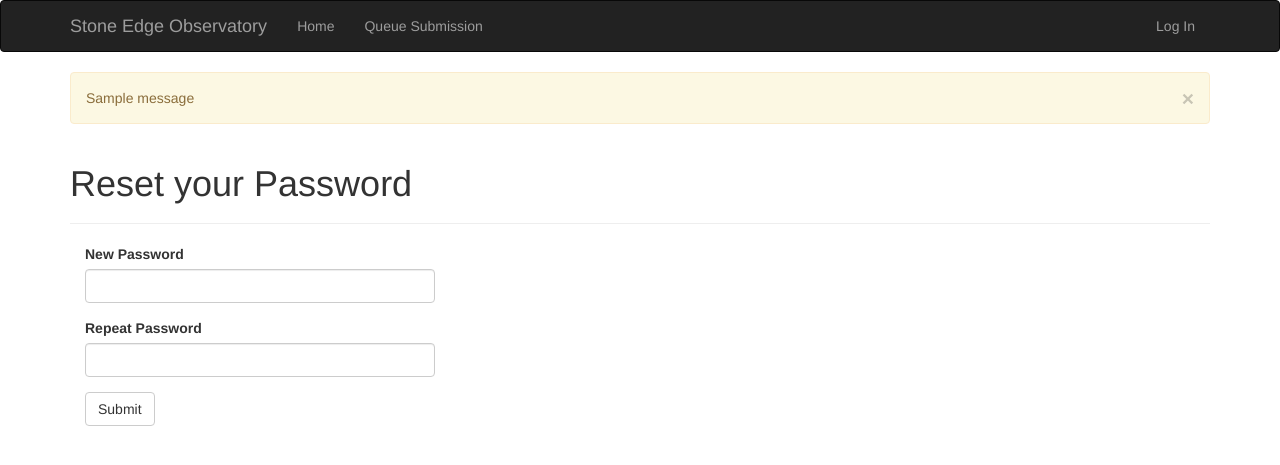
After one commit to yerkesobservatory/atlas, a Flask app: page /auth/reset/1 in a window 1280 px wide. The commit adds this page. Shown: the top 465 px of the page. Run offline with Flask 2, Linux system fonts and the light colour scheme; tables that the repository leaves empty hold one stand-in row (values such as "Sample post"); one stand-in notice (Sample message) is shown; parts of the project's set-up code (start-up, migrations or seed data) failed here and were passed over; some libraries are stand-ins or nearby versions.

Commit message:
Implemented password reset, registration, and user tokens with the addition of flask-boostrap

```diff
--- a/web/app/auth/forms.py
+++ b/web/app/auth/forms.py
@@ -1,7 +1,7 @@
 from flask_wtf import FlaskForm
 from wtforms import StringField, SubmitField, PasswordField
 from wtforms import DecimalField, BooleanField, IntegerField
-from wtforms.validators import DataRequired, Email, Length
+from wtforms.validators import DataRequired, Email, Length, EqualTo
 
 class LoginForm(FlaskForm):
     """ Represents the login form for the SEO website.
@@ -9,3 +9,33 @@ class LoginForm(FlaskForm):
     email = StringField('Email', validators=[DataRequired(), Email(), Length(5, 64)])
     password = PasswordField('Password', validators=[DataRequired(), Length(8, 64)])
     submit = SubmitField('Submit')
+
+
+class RegistrationForm(FlaskForm):
+    """ Allows a user to fill out their details and register
+    for web access.
+    """
+    token = StringField('Token', validators=[DataRequired()])
+    firstname = StringField('First Name', validators=[DataRequired(), Length(3, 64)])
+    lastname = StringField('Last Name', validators=[DataRequired(), Length(3, 64)])
+    email = StringField('Email', validators=[DataRequired(), Email(), Length(3, 64)])
+    password = PasswordField('Password', validators=[DataRequired(), Length(12, 128)])
+    affiliation = StringField('Affiliation', validators=[DataRequired(), Length(3, 64)])
+    minor = BooleanField('Minor', validators=[DataRequired()])
+    submit = SubmitField('Submit')
+
+
+class PasswordRequestForm(FlaskForm):
+    """ Allows a user to enter their email and have their password reset.
+    """
+    email = StringField('Email', validators=[DataRequired(), Email(), Length(3, 64)])
+    submit = SubmitField('Submit')
+
+
+class PasswordResetForm(FlaskForm):
+    """ Allows a user to enter a new password for their account.
+    """
+    password = PasswordField('New Password', [DataRequired(),
+                                              EqualTo('confirm', message='Passwords must match')])
+    confirm  = PasswordField('Repeat Password')
+    submit = SubmitField('Submit')
--- a/web/app/auth/views.py
+++ b/web/app/auth/views.py
@@ -1,8 +1,9 @@
 from flask import render_template, redirect, request, url_for, flash
-from flask_login import login_user, login_required, logout_user
+from flask_login import login_user, login_required, logout_user, current_user
 from ..models import User
-from .forms import LoginForm, RegistrationForm, PasswordResetForm
+from .forms import LoginForm, RegistrationForm, PasswordResetForm, PasswordRequestForm
 from . import auth
+from ..email import send_email
 
 @auth.route('/login', methods=['GET', 'POST'])
 def login():
@@ -39,6 +40,17 @@ def register():
 
     if form.validate_on_submit():
 
+        # create serializer to decode token
+        s = Serializer(current_app.config['SECRET_KEY'])
+        try:
+            data = s.loads(token)
+        except:
+            return False
+
+        # check that email and lastname matches
+        if data.get('email') != form.email.data or data.get('lastname') != form.lastname.data:
+            return False
+
         # check if user exists
         if User.query.filter_by(email=form.email.data).first():
             return redirect(request.args.get('next') or url_for('auth.login'))
@@ -63,6 +75,7 @@ def register():
         return redirect(url_for('auth.login'))
 
     return render_template('auth/register.html', form=form)
+
 
 @auth.route('/confirm/<token>')
 @login_required
@@ -102,18 +115,16 @@ def resend_confirmation():
 
     return redirect(url_for('auth.login'))
 
+
 @auth.route('/reset', methods=['GET', 'POST'])
 def password_reset_request():
-
-    # check if user is already logged in
-    if not current_user.is_anonymous:
-        return redirect(url_for('main.index'))
 
     form = PasswordRequestForm()
 
     # if form is valid
     if form.validate_on_submit():
-        user = User.query.filter_by(email=email.form.data).first()
+
+        user = User.query.filter_by(email=form.email.data).first()
 
         # if user exists
         if user:
@@ -129,6 +140,34 @@ def password_reset_request():
 
     return render_template('auth/reset_password.html', form=form)
 
+
+@auth.route('/reset/<token>', methods=['GET', 'POST'])
+def password_reset(token):
+
+    # check if user is already logged in
+    if not current_user.is_anonymous:
+        return redirect(url_for('main.index'))
+
+    form = PasswordResetForm()
+
+ # if form is valid
+    if form.validate_on_submit():
+
+        # check if user exists
+        user = User.query.filter_by(email=form.email.data).first()
+        if user is None:
+            return redirect(url_for('main.index'))
+
+        # update password
+        if user.reset_password(token, form.password.data):
+            flash('Your password has been updated.')
+            return redirect(url_for('auth.login'))
+        else:
+            return redirect(url_for('main.index'))
+
+    return render_template('auth/reset_password.html', form=form)
+
+
 @auth.route('/logout')
 @login_required
 def logout():
--- /dev/null
+++ b/web/app/templates/auth/reset_password.html
@@ -0,0 +1,13 @@
+{% extends "base.html" %}
+{% import "bootstrap/wtf.html" as wtf %}
+
+{% block title %}Stone Edge Observatory{% endblock %}
+
+{% block page_content %}
+<div class="page-header">
+    <h1>Reset your Password</h1>
+</div>
+<div class="col-md-4">
+    {{ wtf.quick_form(form) }}
+</div>
+{% endblock %}
--- /dev/null
+++ b/web/app/templates/base.html
@@ -0,0 +1,56 @@
+{% extends "bootstrap/base.html" %}
+
+{% block title %}Stone Edge Observatory{% endblock %}
+
+{% block head %}
+{{ super() }}
+<link rel="stylesheet" type="text/css" href="{{ url_for('static', filename='styles.css') }}">
+{% endblock %}
+
+{% block navbar %}
+<div class="navbar navbar-inverse" role="navigation">
+    <div class="container">
+        <div class="navbar-header">
+            <button type="button" class="navbar-toggle" data-toggle="collapse" data-target=".navbar-collapse">
+                <span class="sr-only">Toggle navigation</span>
+                <span class="icon-bar"></span>
+                <span class="icon-bar"></span>
+                <span class="icon-bar"></span>
+            </button>
+            <a class="navbar-brand" href="{{ url_for('main.index') }}">Stone Edge Observatory</a>
+        </div>
+        <div class="navbar-collapse collapse">
+            <ul class="nav navbar-nav">
+                <li><a href="{{ url_for('main.index') }}">Home</a></li>
+                <li><a href="{{ url_for('main.queue') }}">Queue Submission</a></li>
+                {% if current_user.is_authenticated %}
+                {% endif %}
+            </ul>
+            <ul class="nav navbar-nav navbar-right">
+                {% if current_user.is_authenticated %}
+                <li class="dropdown">
+                    <ul class="dropdown-menu">
+                        <li><a href="{{ url_for('auth.logout') }}">Log Out</a></li>
+                    </ul>
+                </li>
+                {% else %}
+                <li><a href="{{ url_for('auth.login') }}">Log In</a></li>
+                {% endif %}
+            </ul>
+        </div>
+    </div>
+</div>
+{% endblock %}
+
+{% block content %}
+<div class="container">
+    {% for message in get_flashed_messages() %}
+    <div class="alert alert-warning">
+        <button type="button" class="close" data-dismiss="alert">&times;</button>
+        {{ message }}
+    </div>
+    {% endfor %}
+
+    {% block page_content %}{% endblock %}
+</div>
+{% endblock %}
```
Also changed, not shown: web/app/templates/auth/login.html (+14 -37 lines), web/app/templates/auth/register.html (added, +13 -0 lines), web/app/templates/auth/request_password.html (added, +13 -0 lines).
